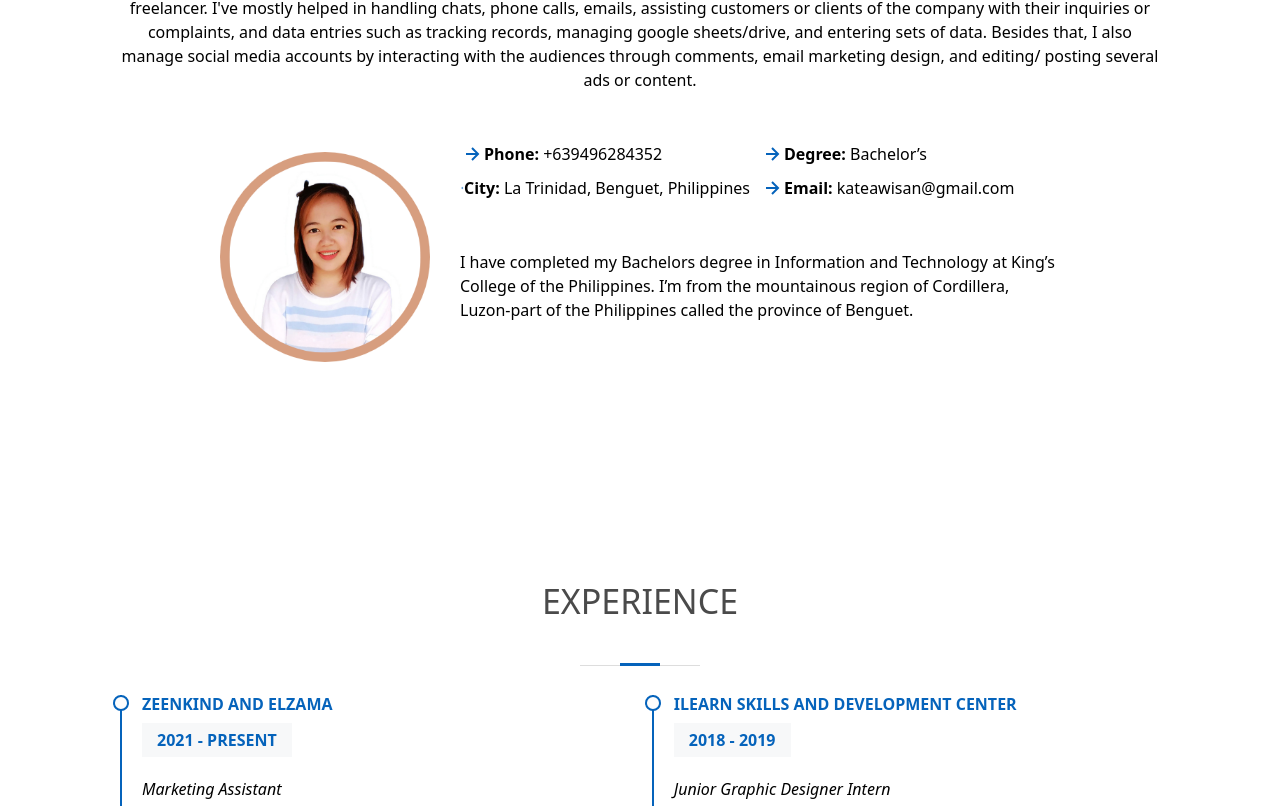
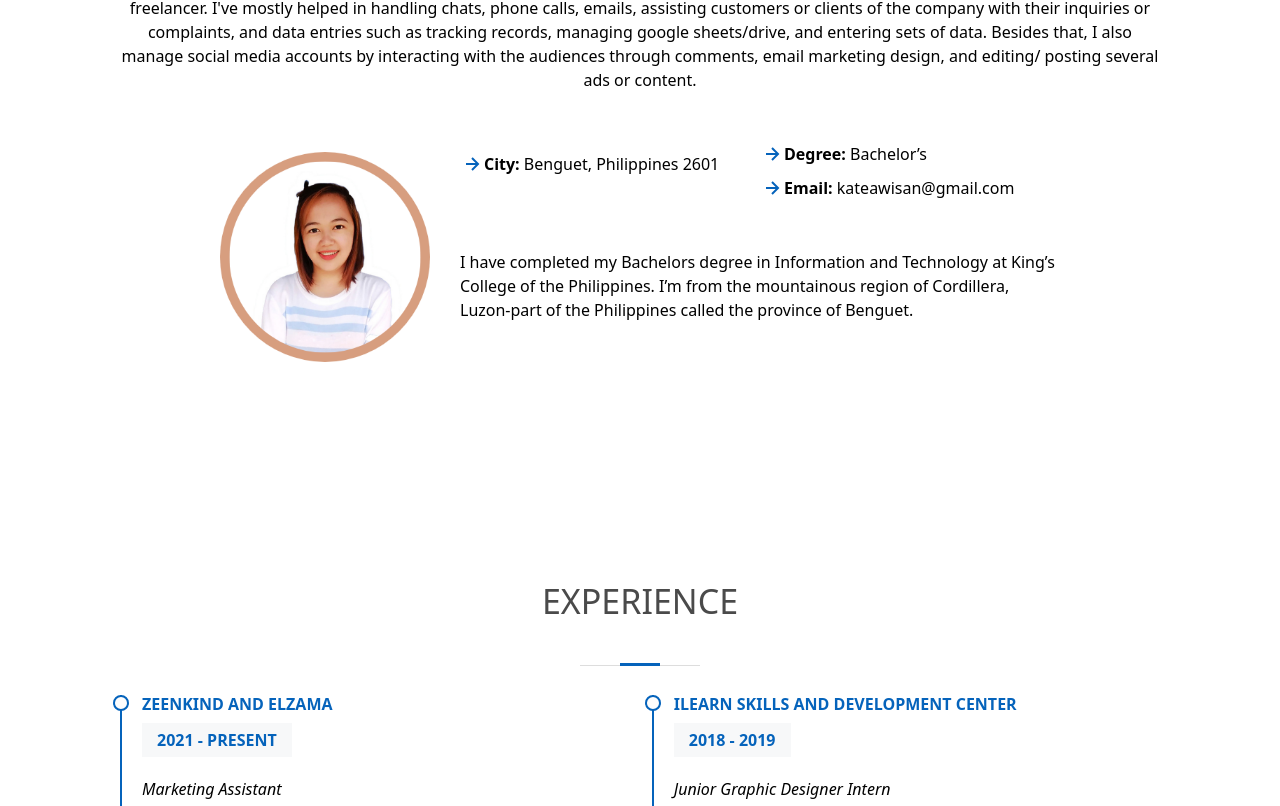
Before and after one commit to BroJenuel/kate-awisan-resume-web, a Vue app: page / in a window 1280 px wide. Shown: the part 1074-1880 px from the top of the page. Built offline with nearby package versions, Linux system fonts and the light colour scheme.

Commit message:
edited some text

```diff
--- a/src/components/pages/About/About.vue
+++ b/src/components/pages/About/About.vue
@@ -15,7 +15,7 @@
                     <div class="flex flex-wrap gap-10px <md:justify-center">
                         <ul class="flex flex-col gap-10px w-290px">
                             <li>
-                                <div class="flex items-center">
+                                <div v-if="phone" class="flex items-center">
                                     <Icon name="arrowRight" color="var(--primary-color)" />
                                     <span class="whitespace-nowrap"><b>Phone:</b> {{ phone }}</span>
                                 </div>
@@ -64,8 +64,9 @@ export default {
     setup() {
         return {
             details: about,
-            phone: '+639496284352',
-            city: 'La Trinidad, Benguet, Philippines',
+            // phone: '+639496284352',
+            phone: false,
+            city: 'Benguet, Philippines 2601',
             degree: 'Bachelor’s',
             email: 'kateawisan@gmail.com',
         };
--- a/src/components/pages/Contact/ContactScript.js
+++ b/src/components/pages/Contact/ContactScript.js
@@ -83,18 +83,18 @@ export default {
                 {
                     icon: 'location',
                     title: 'Location',
-                    detail: 'Pico Km4, La Trinidad, Benguet, Philippines'
+                    detail: 'Benguet, Philippines 2601'
                 },
                 {
                     icon: 'envelope',
                     title: 'Email',
                     detail: 'kateawisan@gmail.com'
                 },
-                {
-                    icon: 'mobile',
-                    title: 'Call',
-                    detail: '+639496284352'
-                }
+                // {
+                //     icon: 'mobile',
+                //     title: 'Call',
+                //     detail: '+639496284352'
+                // }
             ],
             links: links,
             submit
```
Also changed, not shown: 11 other files (tests, documents, lock files or other folders).
